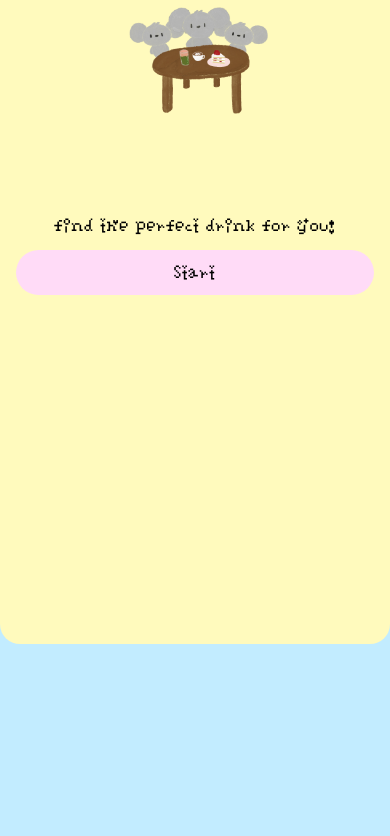
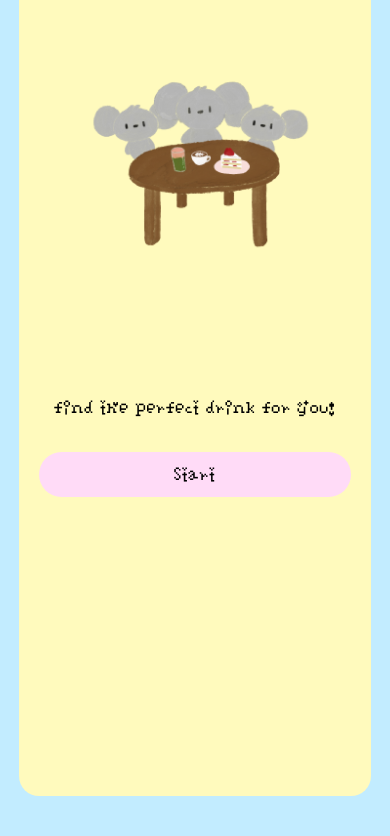
Before and after one commit to sophiachung1/peeptheratcafe, a plain HTML site: page index.html in a window 390 px wide. Shown: the part 128-964 px from the top of the page. Before the commit the page ends 844 px from the top, so only its background shows below. Drawn offline with Linux system fonts and the light colour scheme.

Commit message:
second draft mobile view

```diff
--- a/cafe.css
+++ b/cafe.css
@@ -165,8 +165,13 @@ margin-top: -20px;
   }
 
   .home-image {
-    max-width: 100%;
-    width: 90%;
+
+    width: 500px;
+    height: auto;
+  }
+
+  .start-button{
+    margin-top: 20px;
   }
 
   .start-button,
@@ -178,10 +183,17 @@ margin-top: -20px;
   }
 
   .wrapper {
-    width: 95%;
-    height: auto;
-    padding: 16px;
-    overflow-y: auto;
+    max-width: 700px;
+    width: 80%;
+    height: 100svh;
+    padding: 20px;
+    display: flex;
+    flex-direction: column;
+    justify-content: flex-start;
+    align-items: center;
+    overflow: hidden;
+    margin: 0 auto;
+
   }
 
   /* .choices-box {
```
